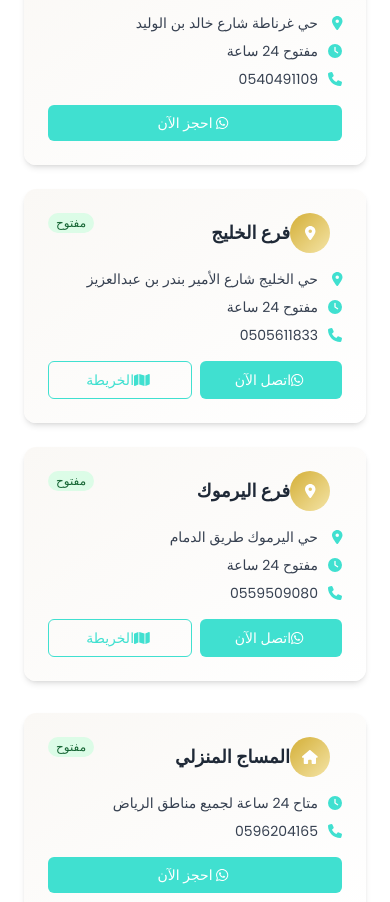
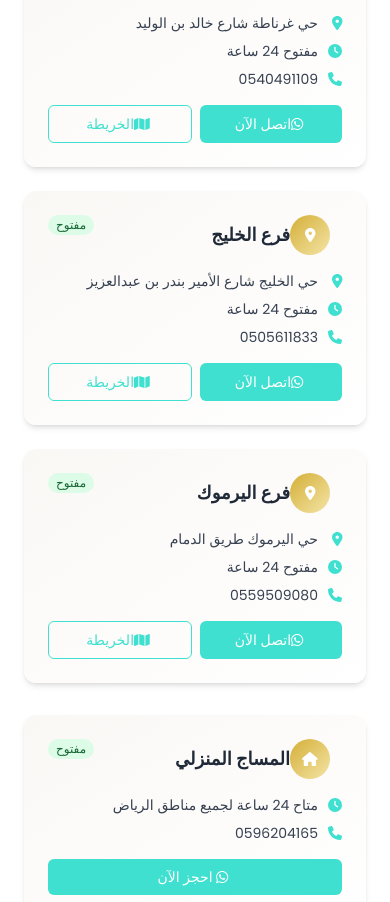
Before and after one commit to modernspa1s-lgtm/modern, a plain HTML site: page index.html in a window 390 px wide. Shown: the part 4975-5877 px from the top of the page. Drawn offline with nearby package versions, Linux system fonts and the light colour scheme.

Commit message:
Update index.html
check phone numbers

```diff
--- a/index.html
+++ b/index.html
@@ -400,10 +400,12 @@
           </div>
         </div>
 
-        <div class="flex text-sm">
-  <a href="https://wa.me/966559509080" target="_blank"
-     class="flex-1 bg-spa-turquoise text-white py-2 rounded-md hover:bg-opacity-90 transition-all text-center">
-    <i class="fab fa-whatsapp mr-1"></i> احجز الآن
+        <div class="flex space-x-2 rtl:space-x-reverse text-sm">
+          <a href="https://wa.me/966540491109" target="_blank" class="flex-1 bg-spa-turquoise text-white py-2 rounded-md hover:bg-opacity-90 transition-all flex items-center justify-center">
+            <i class="fab fa-whatsapp mr-1"></i> اتصل الآن
+          </a>
+          <a href="https://maps.app.goo.gl/ujtVbDJo8H6nUNxw7" target="_blank" class="flex-1 border border-spa-turquoise text-spa-turquoise py-2 rounded-md hover:bg-spa-turquoise hover:text-white transition-all flex items-center justify-center">
+            <i class="fas fa-map mr-1"></i> الخريطة
           </a>
         </div>
       </div>
@@ -441,7 +443,7 @@
           <a href="https://wa.me/966505611833" target="_blank" class="flex-1 bg-spa-turquoise text-white py-2 rounded-md hover:bg-opacity-90 transition-all flex items-center justify-center">
             <i class="fab fa-whatsapp mr-1"></i> اتصل الآن
           </a>
-          <a href="https://maps.app.goo.gl/EAwWC4pzMijvryt86" target="_blank" class="flex-1 border border-spa-turquoise text-spa-turquoise py-2 rounded-md hover:bg-spa-turquoise hover:text-white transition-all flex items-center justify-center">
+          <a href="https://maps.app.goo.gl/fpuMA3Mo9ZUU8UBp6" target="_blank" class="flex-1 border border-spa-turquoise text-spa-turquoise py-2 rounded-md hover:bg-spa-turquoise hover:text-white transition-all flex items-center justify-center">
             <i class="fas fa-map mr-1"></i> الخريطة
           </a>
         </div>
@@ -509,9 +511,7 @@
       </div>
       <div class="flex items-center">
         <i class="fas fa-phone text-spa-turquoise w-4 ml-2"></i>
-            <span>0596204165
-
-</span>
+        <span>0596204165</span>
       </div>
     </div>
 
@@ -523,6 +523,7 @@
     </div>
   </div>
 </div>
+
 
   </div>
 </section>
@@ -688,7 +689,7 @@
       <option>المساج السويدي</option>
       <option>الحمام المغربي</option>
       <option>مساج الأحجار الساخنة</option>
-            <option>اخري</option>
+            <option>خدمات اخري</option>
 
     </select>
   </div>
```
Lines whose indentation alone changed are shown as unchanged.
